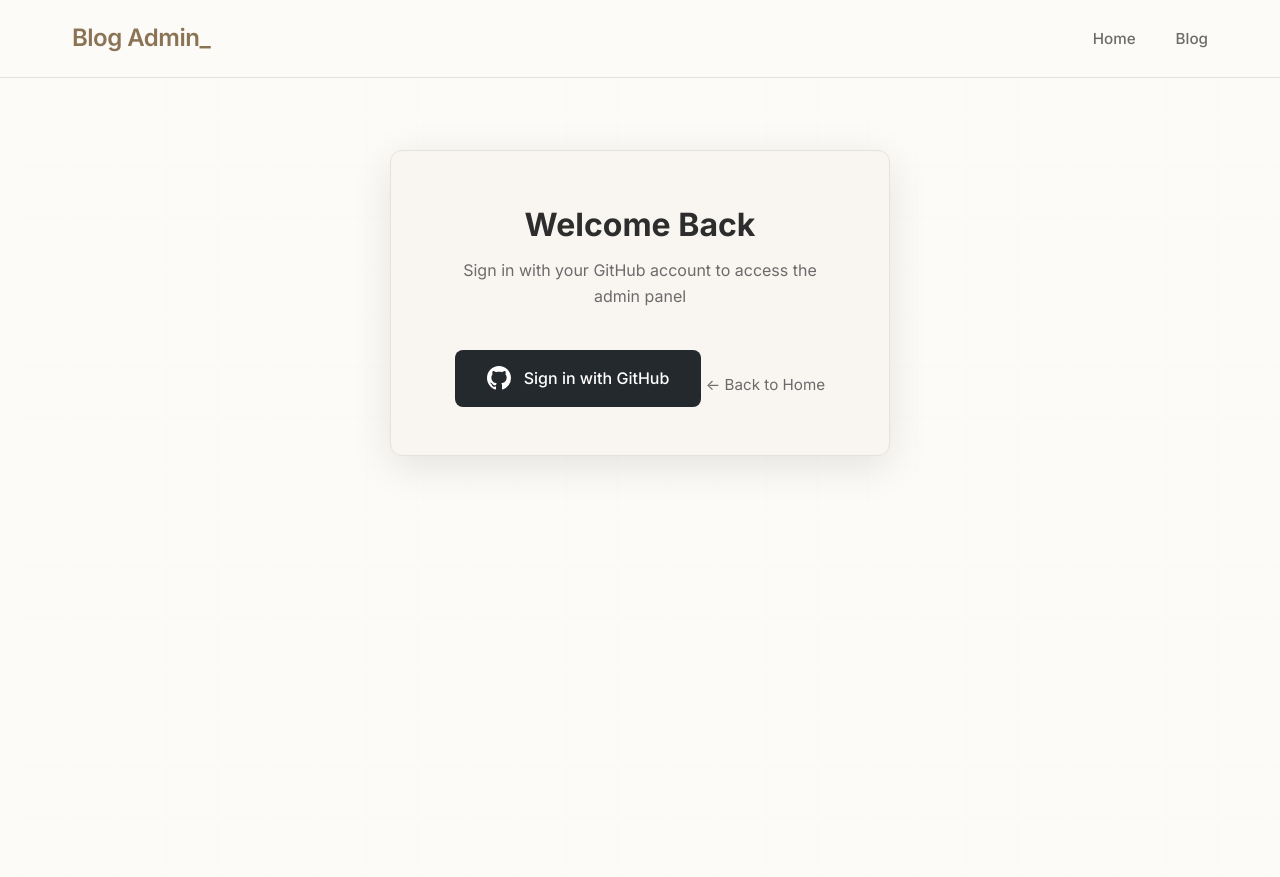
After one commit to bmeddeb/Flask-blog, a Flask app: page /login in a window 1280 px wide. The commit adds this page. Run offline with Flask 3, Linux system fonts and the light colour scheme; some libraries are stand-ins or nearby versions.

```diff
--- a/app.py
+++ b/app.py
@@ -1,10 +1,23 @@
 import os
+import uuid
 from datetime import datetime
-from flask import Flask, render_template, request, redirect, url_for, jsonify, flash
+from pathlib import Path
+from werkzeug.utils import secure_filename
+from flask import Flask, render_template, request, redirect, url_for, jsonify, flash, session, send_from_directory
 from flask_migrate import Migrate
-from models import db, BlogPost
+from flask_login import LoginManager, login_user, logout_user, login_required, current_user
+from authlib.integrations.flask_client import OAuth
+from dotenv import load_dotenv
+import markdown
+from markdown.extensions.codehilite import CodeHiliteExtension
+from markdown.extensions.fenced_code import FencedCodeExtension
+from markdown.extensions.tables import TableExtension
+from models import db, BlogPost, User
 from forms import BlogPostForm
 from config import config
+
+# Load environment variables
+load_dotenv()
 
 # Initialize Flask app
 app = Flask(__name__)
@@ -17,10 +30,144 @@ app.config.from_object(config[env])
 db.init_app(app)
 migrate = Migrate(app, db)
 
+# Initialize Flask-Login
+login_manager = LoginManager()
+login_manager.init_app(app)
+login_manager.login_view = 'login'
+login_manager.login_message = 'Please log in to access the admin panel.'
 
-# Create tables
+# Initialize OAuth
+oauth = OAuth(app)
+github = oauth.register(
+    name='github',
+    client_id=app.config['GITHUB_CLIENT_ID'],
+    client_secret=app.config['GITHUB_CLIENT_SECRET'],
+    authorize_url='https://github.com/login/oauth/authorize',
+    authorize_params=None,
+    access_token_url='https://github.com/login/oauth/access_token',
+    access_token_params=None,
+    refresh_token_url=None,
+    redirect_uri=app.config['GITHUB_CALLBACK_URL'],
+    client_kwargs={'scope': 'user:email'},
+)
+
+
+@login_manager.user_loader
+def load_user(user_id):
+    """Load user by ID for Flask-Login."""
+    return User.query.get(int(user_id))
+
+
+# ============================================================================
+# HELPER FUNCTIONS
+# ============================================================================
+
+def allowed_file(filename):
+    """Check if file extension is allowed."""
+    return '.' in filename and \
+           filename.rsplit('.', 1)[1].lower() in app.config['ALLOWED_EXTENSIONS']
+
+
+def render_markdown(text):
+    """Convert markdown to HTML with syntax highlighting."""
+    md = markdown.Markdown(extensions=[
+        FencedCodeExtension(),
+        CodeHiliteExtension(css_class='highlight', linenums=False),
+        TableExtension(),
+        'nl2br',  # Convert newlines to <br>
+        'sane_lists',  # Better list handling
+    ])
+    return md.convert(text)
+
+
+# Create tables and upload folder
 with app.app_context():
     db.create_all()
+    app.config['UPLOAD_FOLDER'].mkdir(parents=True, exist_ok=True)
+
+
+# ============================================================================
+# AUTHENTICATION ROUTES
+# ============================================================================
+
+@app.route('/login')
+def login():
+    """Render login page."""
+    if current_user.is_authenticated:
+        return redirect(url_for('admin_dashboard'))
+    return render_template('login.html')
+
+
+@app.route('/auth/github')
+def github_login():
+    """Redirect to GitHub for OAuth authentication."""
+    redirect_uri = url_for('github_callback', _external=True)
+    return github.authorize_redirect(redirect_uri)
+
+
+@app.route('/auth/github/callback')
+def github_callback():
+    """Handle GitHub OAuth callback."""
+    try:
+        token = github.authorize_access_token()
+        resp = github.get('https://api.github.com/user', token=token)
+        profile = resp.json()
+
+        # Get user's email
+        email_resp = github.get('https://api.github.com/user/emails', token=token)
+        emails = email_resp.json()
+        primary_email = next((email['email'] for email in emails if email['primary']), None)
+
+        github_id = str(profile['id'])
+        username = profile['login']
+
+        # Find or create user
+        user = User.query.filter_by(github_id=github_id).first()
+
+        if not user:
+            # Create new user
+            user = User(
+                github_id=github_id,
+                username=username,
+                email=primary_email,
+                avatar_url=profile.get('avatar_url'),
+            )
+
+            # Check if user should be admin
+            if app.config['ADMIN_GITHUB_USERNAME'] and username == app.config['ADMIN_GITHUB_USERNAME']:
+                user.is_admin = True
+
+            db.session.add(user)
+            db.session.commit()
+            flash(f'Welcome {username}! Your account has been created.', 'success')
+        else:
+            # Update existing user
+            user.username = username
+            user.email = primary_email
+            user.avatar_url = profile.get('avatar_url')
+            user.last_login = datetime.utcnow()
+            db.session.commit()
+
+        # Log in user
+        login_user(user)
+        flash(f'Successfully logged in as {username}!', 'success')
+
+        # Redirect to next page or admin dashboard
+        next_page = request.args.get('next')
+        return redirect(next_page) if next_page else redirect(url_for('admin_dashboard'))
+
+    except Exception as e:
+        flash(f'Authentication failed: {str(e)}', 'error')
+        return redirect(url_for('login'))
+
+
+@app.route('/logout')
+@login_required
+def logout():
+    """Log out the current user."""
+    logout_user()
+    flash('You have been logged out.', 'success')
+    return redirect(url_for('index'))
 
 
 # ============================================================================
@@ -44,7 +191,9 @@ def blog_list():
 def blog_post(slug):
     """Display a single blog post."""
     post = BlogPost.query.filter_by(slug=slug, published=True).first_or_404()
-    return render_template('blog_post.html', post=post)
+    # Render markdown to HTML
+    post_html = render_markdown(post.content)
+    return render_template('blog_post.html', post=post, post_html=post_html)
 
 
 # ============================================================================
@@ -52,6 +201,7 @@ def blog_post(slug):
 # ============================================================================
 
 @app.route('/admin')
+@login_required
 def admin_dashboard():
     """Admin dashboard showing all posts."""
     posts = BlogPost.query.order_by(BlogPost.created_at.desc()).all()
@@ -59,6 +209,7 @@ def admin_dashboard():
 
 
 @app.route('/admin/posts/new', methods=['GET', 'POST'])
+@login_required
 def admin_new_post():
     """Create a new blog post."""
     form = BlogPostForm()
@@ -92,6 +243,7 @@ def admin_new_post():
 
 
 @app.route('/admin/posts/<int:post_id>/edit', methods=['GET', 'POST'])
+@login_required
 def admin_edit_post(post_id):
     """Edit an existing blog post."""
     post = BlogPost.query.get_or_404(post_id)
@@ -124,6 +276,7 @@ def admin_edit_post(post_id):
 
 
 @app.route('/admin/posts/<int:post_id>/delete', methods=['POST'])
+@login_required
 def admin_delete_post(post_id):
     """Delete a blog post."""
     post = BlogPost.query.get_or_404(post_id)
@@ -132,6 +285,34 @@ def admin_delete_post(post_id):
 
     flash('Post deleted successfully!', 'success')
     return redirect(url_for('admin_dashboard'))
+
+
+@app.route('/admin/upload-image', methods=['POST'])
+@login_required
+def upload_image():
+    """Handle image uploads from Toast UI Editor."""
+    if 'image' not in request.files:
+        return jsonify({'error': 'No file provided'}), 400
+
+    file = request.files['image']
+
+    if file.filename == '':
+        return jsonify({'error': 'No file selected'}), 400
+
+    if file and allowed_file(file.filename):
+        # Generate unique filename
+        ext = file.filename.rsplit('.', 1)[1].lower()
+        filename = f"{uuid.uuid4().hex}.{ext}"
+
+        # Save file
+        filepath = app.config['UPLOAD_FOLDER'] / filename
+        file.save(filepath)
+
+        # Return URL for Toast UI Editor
+        url = url_for('static', filename=f'uploads/{filename}')
+        return jsonify({'url': url})
+
+    return jsonify({'error': 'Invalid file type'}), 400
 
 
 # ============================================================================
--- a/pyproject.toml
+++ b/pyproject.toml
@@ -12,6 +12,9 @@ dependencies = [
     "flask-wtf>=1.2.0",
     "flask-login>=0.6.3",
     "authlib>=1.3.0",
+    "requests>=2.31.0",
+    "markdown>=3.5.0",
+    "pygments>=2.17.0",
 ]
 
 [project.optional-dependencies]
--- /dev/null
+++ b/templates/login.html
@@ -0,0 +1,125 @@
+<!DOCTYPE html>
+<html lang="en">
+<head>
+    <meta charset="UTF-8">
+    <meta name="viewport" content="width=device-width, initial-scale=1.0">
+    <title>Login - Blog Admin</title>
+    <link rel="stylesheet" href="{{ url_for('static', filename='css/style.css') }}">
+    <style>
+        .login-container {
+            max-width: 500px;
+            margin: 150px auto 2rem;
+            padding: 3rem;
+            background: var(--accent-bg);
+            border: 1px solid var(--border-color);
+            border-radius: 12px;
+            text-align: center;
+            box-shadow: 0 10px 40px rgba(0,0,0,0.1);
+        }
+
+        .login-container h1 {
+            font-size: 2rem;
+            margin-bottom: 0.5rem;
+            color: var(--text-primary);
+        }
+
+        .login-container p {
+            color: var(--text-secondary);
+            margin-bottom: 2rem;
+        }
+
+        .github-btn {
+            display: inline-flex;
+            align-items: center;
+            gap: 0.8rem;
+            padding: 1rem 2rem;
+            background: #24292e;
+            color: white;
+            text-decoration: none;
+            border-radius: 8px;
+            font-weight: 500;
+            font-size: 1rem;
+            transition: all 0.3s ease;
+        }
+
+        .github-btn:hover {
+            background: #000;
+            transform: translateY(-2px);
+            box-shadow: 0 5px 15px rgba(0,0,0,0.3);
+        }
+
+        .github-icon {
+            width: 24px;
+            height: 24px;
+        }
+
+        .back-link {
+            display: inline-block;
+            margin-top: 2rem;
+            color: var(--text-secondary);
+            text-decoration: none;
+            font-size: 0.95rem;
+            transition: color 0.3s ease;
+        }
+
+        .back-link:hover {
+            color: var(--accent-color);
+        }
+
+        .alert {
+            padding: 1rem 1.5rem;
+            border-radius: 6px;
+            margin-bottom: 1.5rem;
+        }
+
+        .alert-success {
+            background: #d4edda;
+            color: #155724;
+            border: 1px solid #c3e6cb;
+        }
+
+        .alert-error {
+            background: #f8d7da;
+            color: #721c24;
+            border: 1px solid #f5c6cb;
+        }
+    </style>
+</head>
+<body>
+    <div class="bg-grid"></div>
+
+    <nav>
+        <div class="nav-container">
+            <div class="logo">Blog Admin</div>
+            <ul class="nav-links">
+                <li><a href="{{ url_for('index') }}">Home</a></li>
+                <li><a href="{{ url_for('blog_list') }}">Blog</a></li>
+            </ul>
+        </div>
+    </nav>
+
+    <div class="login-container">
+        {% with messages = get_flashed_messages(with_categories=true) %}
+            {% if messages %}
+                {% for category, message in messages %}
+                    <div class="alert alert-{{ category }}">{{ message }}</div>
+                {% endfor %}
+            {% endif %}
+        {% endwith %}
+
+        <h1>Welcome Back</h1>
+        <p>Sign in with your GitHub account to access the admin panel</p>
+
+        <a href="{{ url_for('github_login') }}" class="github-btn">
+            <svg class="github-icon" viewBox="0 0 16 16" fill="currentColor">
+                <path d="M8 0C3.58 0 0 3.58 0 8c0 3.54 2.29 6.53 5.47 7.59.4.07.55-.17.55-.38 0-.19-.01-.82-.01-1.49-2.01.37-2.53-.49-2.69-.94-.09-.23-.48-.94-.82-1.13-.28-.15-.68-.52-.01-.53.63-.01 1.08.58 1.23.82.72 1.21 1.87.87 2.33.66.07-.52.28-.87.51-1.07-1.78-.2-3.64-.89-3.64-3.95 0-.87.31-1.59.82-2.15-.08-.2-.36-1.02.08-2.12 0 0 .67-.21 2.2.82.64-.18 1.32-.27 2-.27.68 0 1.36.09 2 .27 1.53-1.04 2.2-.82 2.2-.82.44 1.1.16 1.92.08 2.12.51.56.82 1.27.82 2.15 0 3.07-1.87 3.75-3.65 3.95.29.25.54.73.54 1.48 0 1.07-.01 1.93-.01 2.2 0 .21.15.46.55.38A8.013 8.013 0 0016 8c0-4.42-3.58-8-8-8z"></path>
+            </svg>
+            Sign in with GitHub
+        </a>
+
+        <a href="{{ url_for('index') }}" class="back-link">← Back to Home</a>
+    </div>
+
+    <script src="{{ url_for('static', filename='js/main.js') }}"></script>
+</body>
+</html>
```
Also changed, not shown: config.py (+13 -0 lines), templates/admin/base.html (+10 -0 lines), templates/admin/post_form.html (+73 -1 lines), templates/blog_post.html (+98 -1 lines), blog.db, static/uploads/4b87083333834a728dd969b79402ab66.png (added), static/uploads/903c77846fb64b19895f7b04fb23006f.webp (added), 3 other files.
